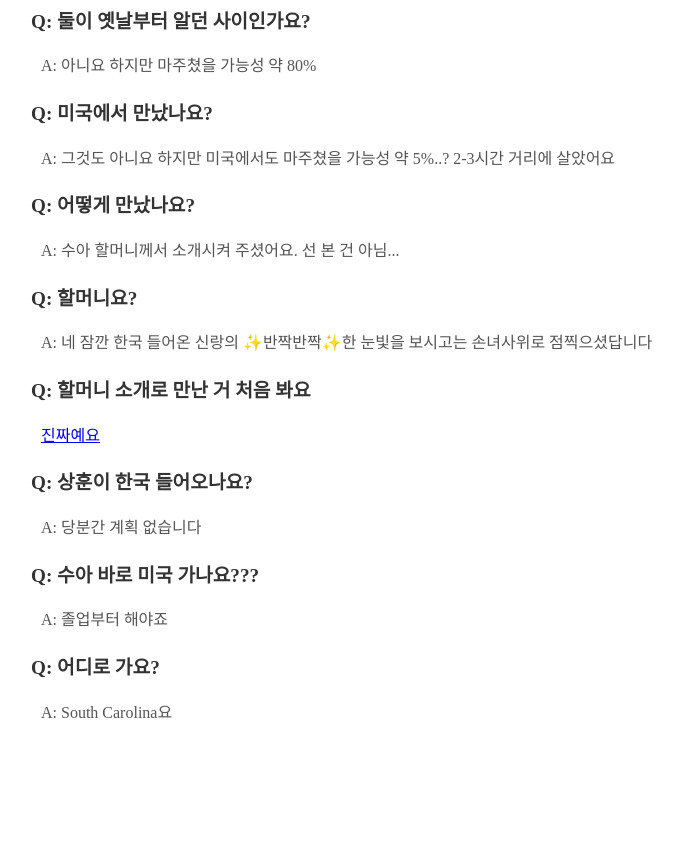
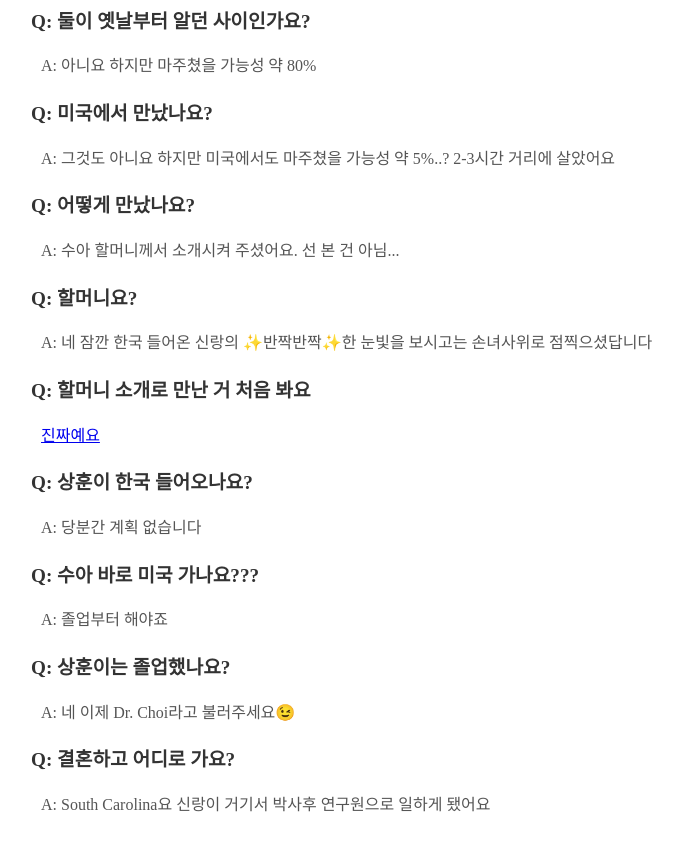
Before and after one commit to itsmeinfact/wed, a plain HTML site: page faq.html in a window 1280 px wide. Shown: the part 126-976 px from the top of the page, without its empty margins (9-702 px from the left). Before the commit the page ends 911 px from the top, so only its background shows below. Drawn offline with Linux system fonts and the light colour scheme; a web font is replaced by a local one.

Commit message:
Update faq.html

```diff
--- a/faq.html
+++ b/faq.html
@@ -85,11 +85,14 @@
         <h2>Q: 수아 바로 미국 가나요???</h2>
         <p>A: 졸업부터 해야죠</p>
     </section>
-
+    <section>
+        <h2>Q: 상훈이는 졸업했나요?</h2>
+        <p>A: 네 이제 Dr. Choi라고 불러주세요😉</p>
+    </section>
     <!-- Question and Answer Section 6 -->
     <section>
-        <h2>Q: 어디로 가요?</h2>
-        <p>A: South Carolina요</p>
+        <h2>Q: 결혼하고 어디로 가요?</h2>
+        <p>A: South Carolina요 신랑이 거기서 박사후 연구원으로 일하게 됐어요</p>
     </section>
 </body>
 </html>
```
